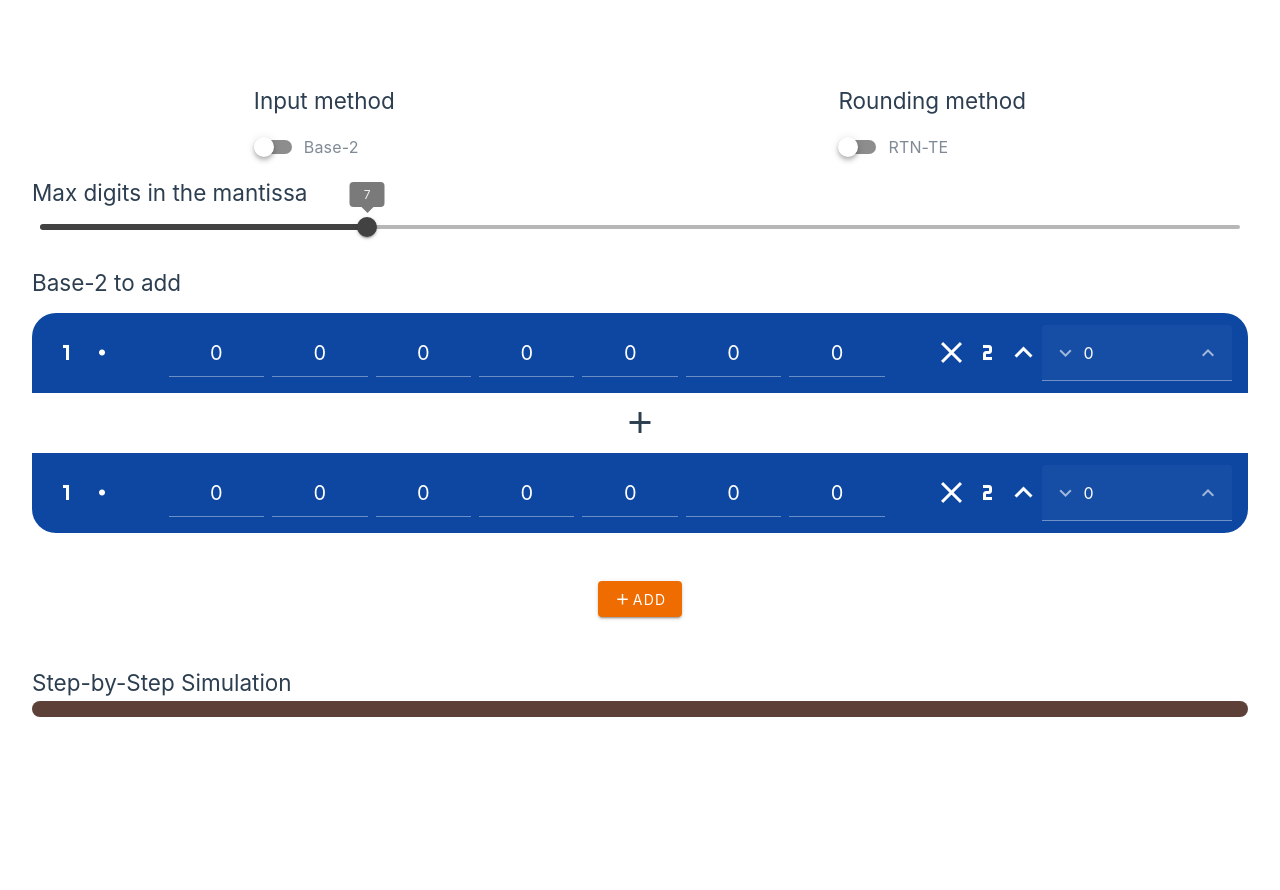
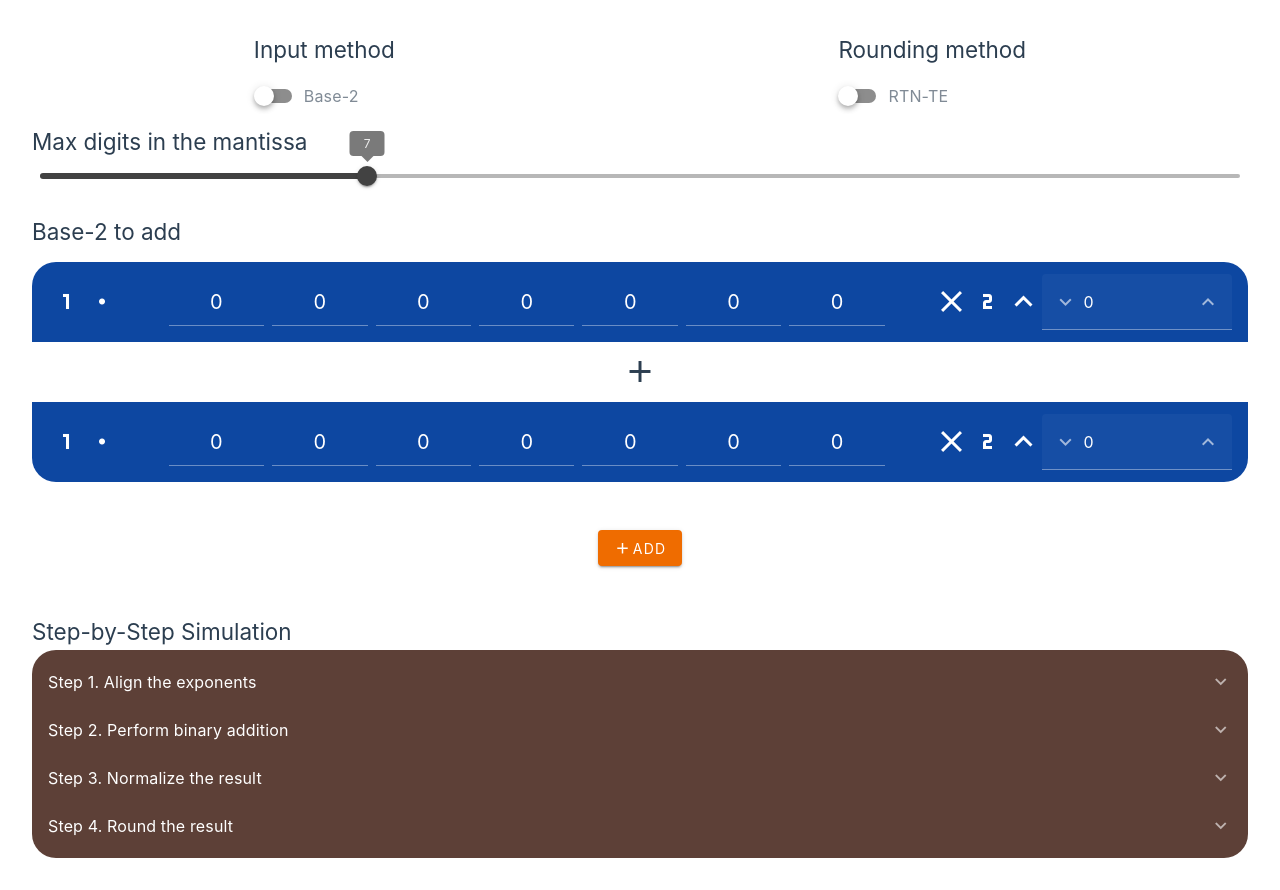
Before and after one commit to Dwigoric/sfp-operations-simulator, a Vue app: page / in a window 1280 px wide. Before the commit the page ends 800 px from the top, so only its background shows below. Built offline with nearby package versions, Linux system fonts and the light colour scheme.

Commit message:
feat: add empty steps for aligning, adding, normalizing, and rounding

```diff
--- a/src/App.vue
+++ b/src/App.vue
@@ -270,6 +270,26 @@ watch(base2_maxDigits, (newVal) => {
                     </div>
                 </VListGroup>
             </VExpandTransition>
+            <VListGroup>
+                <template #activator="{ props }">
+                    <VListItem title="Step 1. Align the exponents" v-bind="props" />
+                </template>
+            </VListGroup>
+            <VListGroup>
+                <template #activator="{ props }">
+                    <VListItem title="Step 2. Perform binary addition" v-bind="props" />
+                </template>
+            </VListGroup>
+            <VListGroup>
+                <template #activator="{ props }">
+                    <VListItem title="Step 3. Normalize the result" v-bind="props" />
+                </template>
+            </VListGroup>
+            <VListGroup>
+                <template #activator="{ props }">
+                    <VListItem title="Step 4. Round the result" v-bind="props" />
+                </template>
+            </VListGroup>
         </VList>
     </div>
 </template>
```
